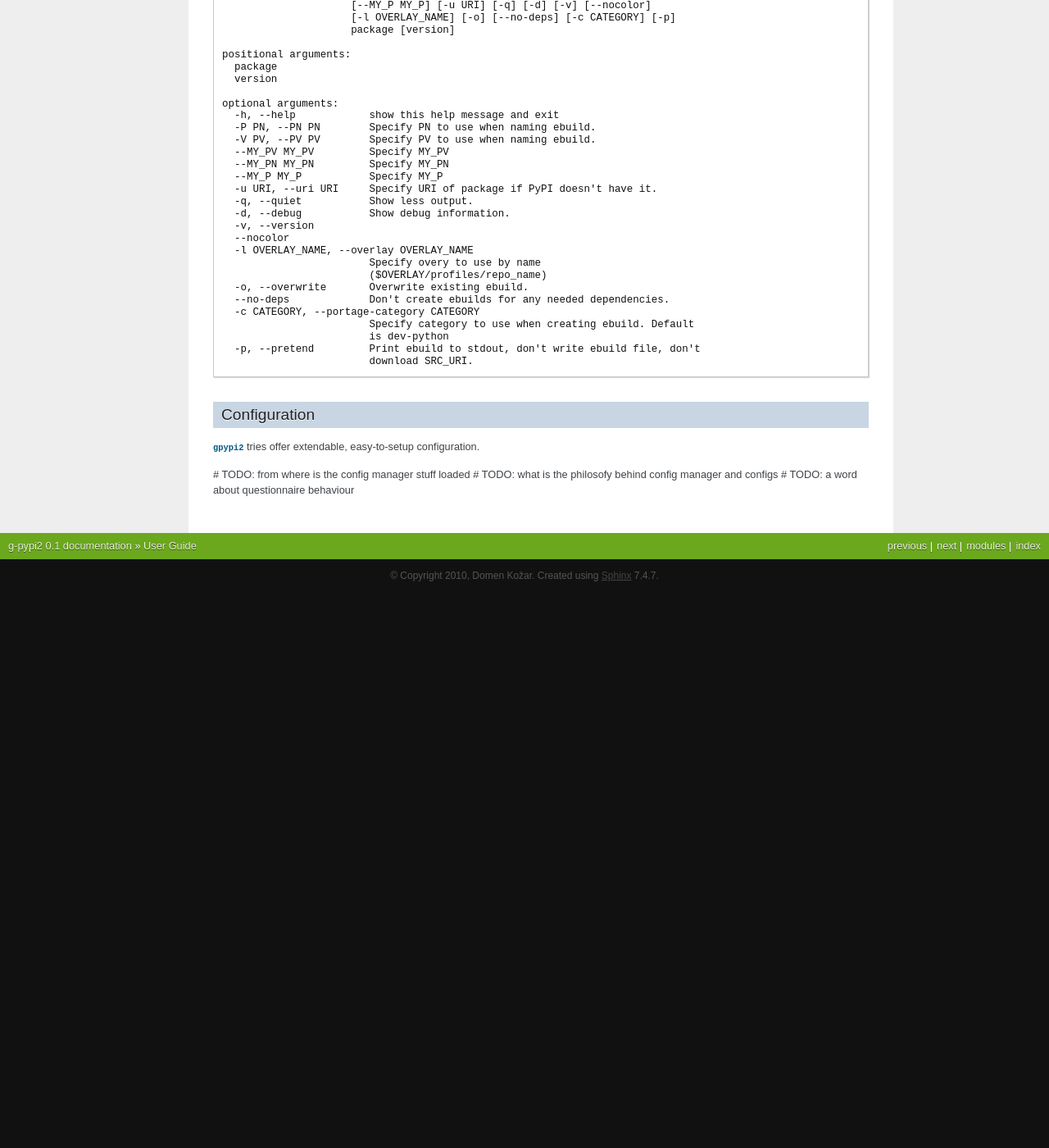
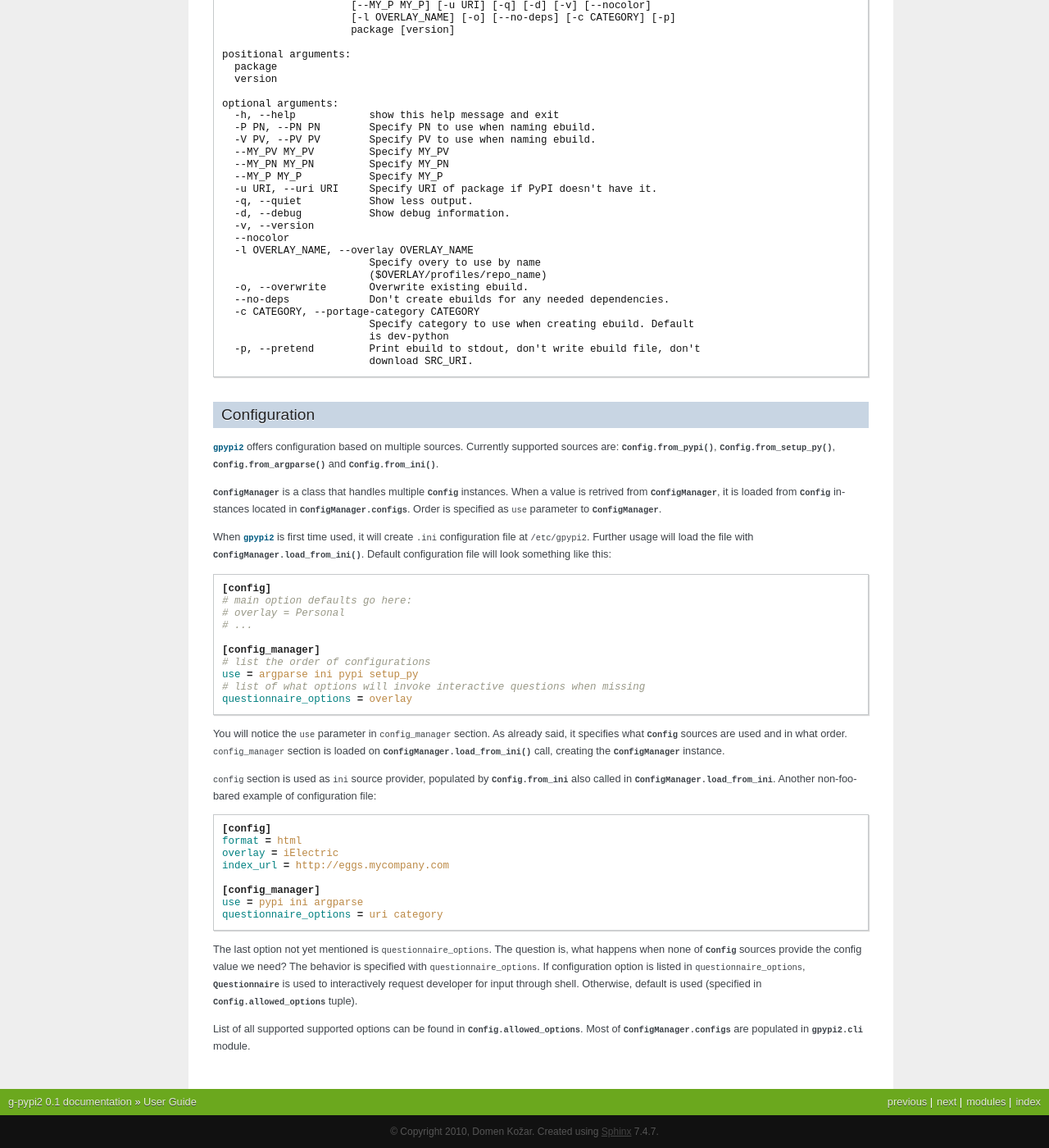
Before and after one commit to domenkozar/g-pypi, a Sphinx documentation site: the page built from docs/source/userguide.rst, in a window 1280 px wide and 1400 px high, scrolled down 1279 px. Shown: the whole window at 82% size. Built offline with Sphinx 7.4.7, drawn with Linux system fonts in a browser that asks for light colours; before the commit the page ends 2001 px from its top, so only the background shows below that.

Commit message:
update documentation: add configuration section, fix minor bugs, use config.py in cli.py

```diff
--- a/docs/source/development.rst
+++ b/docs/source/development.rst
@@ -52,10 +52,6 @@
 
 * atomic actions (cleanup on traceback/error)
 
-* configuration
-
-* interactive questionaire
-
 * repoman/echangelog/metadata integration
 
 * exceptions documentation and catching exceptions in CLI
--- a/docs/source/userguide.rst
+++ b/docs/source/userguide.rst
@@ -105,11 +105,44 @@
       -p, --pretend         Print ebuild to stdout, don't write ebuild file, don't
                             download SRC_URI.
 
+.. _configuration:
+
 Configuration
 **************************
 
-:mod:`gpypi2` tries offer extendable, easy-to-setup configuration.
+.. currentmodule:: gpypi2.config
+.. highlight:: ini
 
-# TODO: from where is the config manager stuff loaded
-# TODO: what is the philosofy behind config manager and configs
-# TODO: a word about questionnaire behaviour
+:mod:`gpypi2` offers configuration based on multiple sources. Currently supported sources are: :meth:`Config.from_pypi`, :meth:`Config.from_setup_py`, :meth:`Config.from_argparse` and :meth:`Config.from_ini`.
+
+:class:`ConfigManager` is a class that handles multiple :class:`Config` instances. When a value is retrived from :class:`ConfigManager`, it is loaded from :class:`Config` instances located in :attr:`ConfigManager.configs`. Order is specified as ``use`` parameter to :class:`ConfigManager`.
+
+When :mod:`gpypi2` is first time used, it will create ``.ini`` configuration file at ``/etc/gpypi2``. Further usage will load the file with :meth:`ConfigManager.load_from_ini`. Default configuration file will look something like this::
+
+    [config]
+    # main option defaults go here:
+    # overlay = Personal
+    # ...
+
+    [config_manager]
+    # list the order of configurations
+    use = argparse ini pypi setup_py
+    # list of what options will invoke interactive questions when missing
+    questionnaire_options = overlay
+
+You will notice the ``use`` parameter in ``config_manager`` section. As already said, it specifies what :class:`Config` sources are used and in what order. ``config_manager`` section is loaded on :meth:`ConfigManager.load_from_ini` call, creating the :class:`ConfigManager` instance.
+
+``config`` section is used as ``ini`` source provider, populated by :class:`Config.from_ini` also called in :class:`ConfigManager.load_from_ini`. Another non-foobared example of configuration file::
+
+    [config]
+    format = html
+    overlay = iElectric
+    index_url = http://eggs.mycompany.com
+
+    [config_manager]
+    use = pypi ini argparse
+    questionnaire_options = uri category
+
+The last option not yet mentioned is ``questionnaire_options``. The question is, what happens when none of :class:`Config` sources provide the config value we need? The behavior is specified with ``questionnaire_options``. If configuration option is listed in ``questionnaire_options``, :class:`Questionnaire` is used to interactively request developer for input through shell. Otherwise, default is used (specified in :attr:`Config.allowed_options` tuple).
+
+List of all supported supported options can be found in :attr:`Config.allowed_options`. Most of :attr:`ConfigManager.configs` are populated in :mod:`gpypi2.cli` module.
```
Also changed, not shown: docs/source/index.rst (+5 -3 lines), 5 other files.
